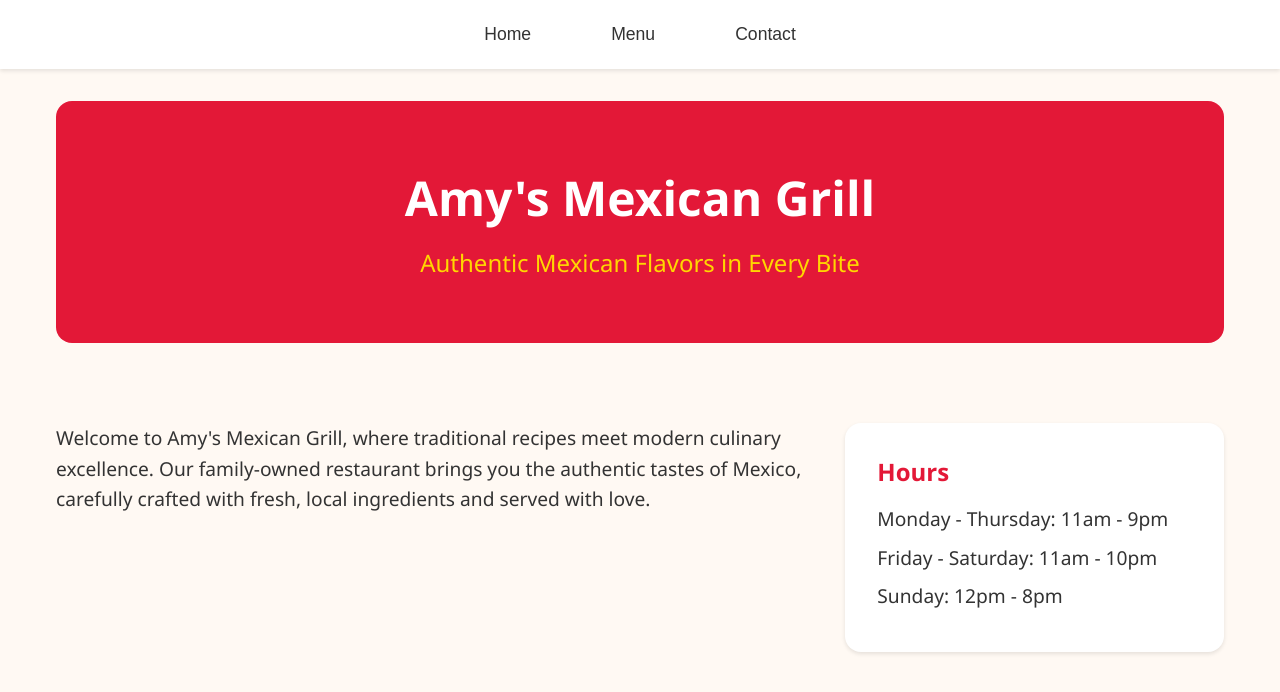
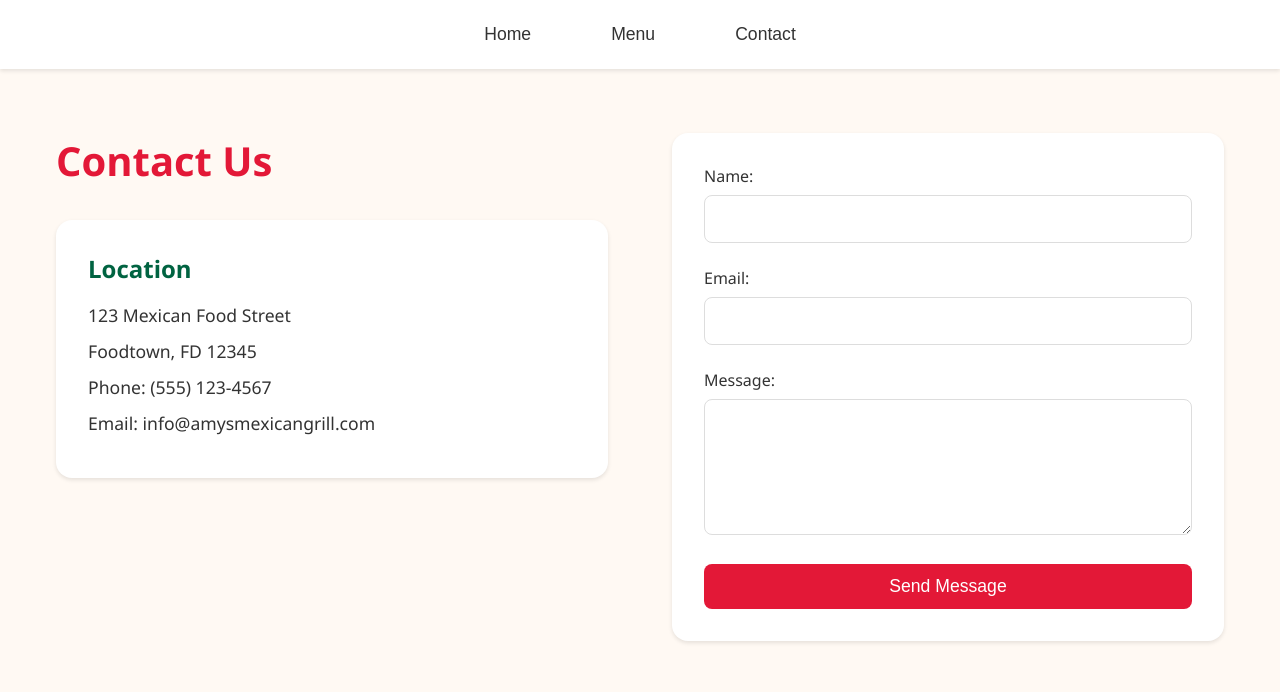
Before and after one commit to lowresboots/odin-restaurant-page, a website built with webpack: page src/template.html in a window 1280 px wide. Both pictures are taken after a click on the button "Contact". Built offline with nearby package versions, Linux system fonts and the light colour scheme.

Commit message:
Added contact page with form

```diff
--- /dev/null
+++ b/src/components/contact.js
@@ -0,0 +1,53 @@
+function createContact() {
+    const contact = document.createElement('div');
+    contact.classList.add('contact');
+
+    const contactInfo = document.createElement('div');
+    contactInfo.classList.add('contact-info');
+
+    const title = document.createElement('h1');
+    title.textContent = 'Contact Us';
+
+    const locationInfo = document.createElement('div');
+    locationInfo.classList.add('location-info');
+    locationInfo.innerHTML = `
+        <h2>Location</h2>
+        <p>123 Mexican Food Street</p>
+        <p>Foodtown, FD 12345</p>
+        <p>Phone: (555) 123-4567</p>
+        <p>Email: info@amysmexicangrill.com</p>
+    `;
+
+    const form = document.createElement('form');
+    form.classList.add('contact-form');
+    form.innerHTML = `
+        <div class="form-group">
+            <label for="name">Name:</label>
+            <input type="text" id="name" name="name" required>
+        </div>
+        <div class="form-group">
+            <label for="email">Email:</label>
+            <input type="email" id="email" name="email" required>
+        </div>
+        <div class="form-group">
+            <label for="message">Message:</label>
+            <textarea id="message" name="message" rows="5" required></textarea>
+        </div>
+        <button type="submit" class="submit-btn">Send Message</button>
+    `;
+
+    form.addEventListener('submit', (e) => {
+        e.preventDefault();
+        alert('Thank you for your message! We will get back to you soon.');
+        form.reset();
+    });
+
+    contactInfo.appendChild(title);
+    contactInfo.appendChild(locationInfo);
+    contact.appendChild(contactInfo);
+    contact.appendChild(form);
+
+    return contact;
+}
+
+export default createContact;
--- a/src/index.js
+++ b/src/index.js
@@ -1,6 +1,7 @@
 import './styles.css';
 import createHome from './components/home';
 import createMenu from './components/menu';
+import createContact from './components/contact';
 
 const content = document.getElementById('content');
 
@@ -18,7 +19,13 @@ function loadMenu() {
     content.appendChild(createMenu());
 }
 
+function loadContact() {
+    content.innerHTML = '';
+    content.appendChild(createContact());
+}
+
 homeBtn.addEventListener('click', loadHome);
 menuBtn.addEventListener('click', loadMenu);
+contactBtn.addEventListener('click', loadContact);
 
 loadHome();
--- a/src/styles.css
+++ b/src/styles.css
@@ -200,3 +200,89 @@ button:hover::after {
         grid-template-columns: 1fr;
     }
 }
+
+.contact {
+    display: grid;
+    grid-template-columns: 1fr 1fr;
+    gap: 4rem;
+    padding: 2rem 0;
+}
+
+.contact-info h1 {
+    color: var(--primary-color);
+    margin-bottom: 2rem;
+    font-size: 2.5rem;
+}
+
+.location-info {
+    background-color: white;
+    padding: 2rem;
+    border-radius: 1rem;
+    box-shadow: 0 2px 4px rgba(0,0,0,0.1);
+}
+
+.location-info h2 {
+    color: var(--secondary-color);
+    margin-bottom: 1rem;
+}
+
+.location-info p {
+    margin-bottom: 0.5rem;
+    font-size: 1.1rem;
+    line-height: 1.6;
+}
+
+.contact-form {
+    background-color: white;
+    padding: 2rem;
+    border-radius: 1rem;
+    box-shadow: 0 2px 4px rgba(0,0,0,0.1);
+}
+
+.form-group {
+    margin-bottom: 1.5rem;
+}
+
+.form-group label {
+    display: block;
+    margin-bottom: 0.5rem;
+    color: var(--text-color);
+    font-weight: 500;
+}
+
+.form-group input,
+.form-group textarea {
+    width: 100%;
+    padding: 0.75rem;
+    border: 1px solid #ddd;
+    border-radius: 0.5rem;
+    font-size: 1rem;
+    font-family: inherit;
+}
+
+.form-group textarea {
+    resize: vertical;
+}
+
+.submit-btn {
+    background-color: var(--primary-color);
+    color: white;
+    padding: 0.75rem 2rem;
+    border: none;
+    border-radius: 0.5rem;
+    font-size: 1.1rem;
+    cursor: pointer;
+    transition: background-color 0.3s;
+    width: 100%;
+}
+
+.submit-btn:hover {
+    background-color: #c41330;
+}
+
+@media (max-width: 768px) {
+    .contact {
+        grid-template-columns: 1fr;
+        gap: 2rem;
+    }
+}
```
